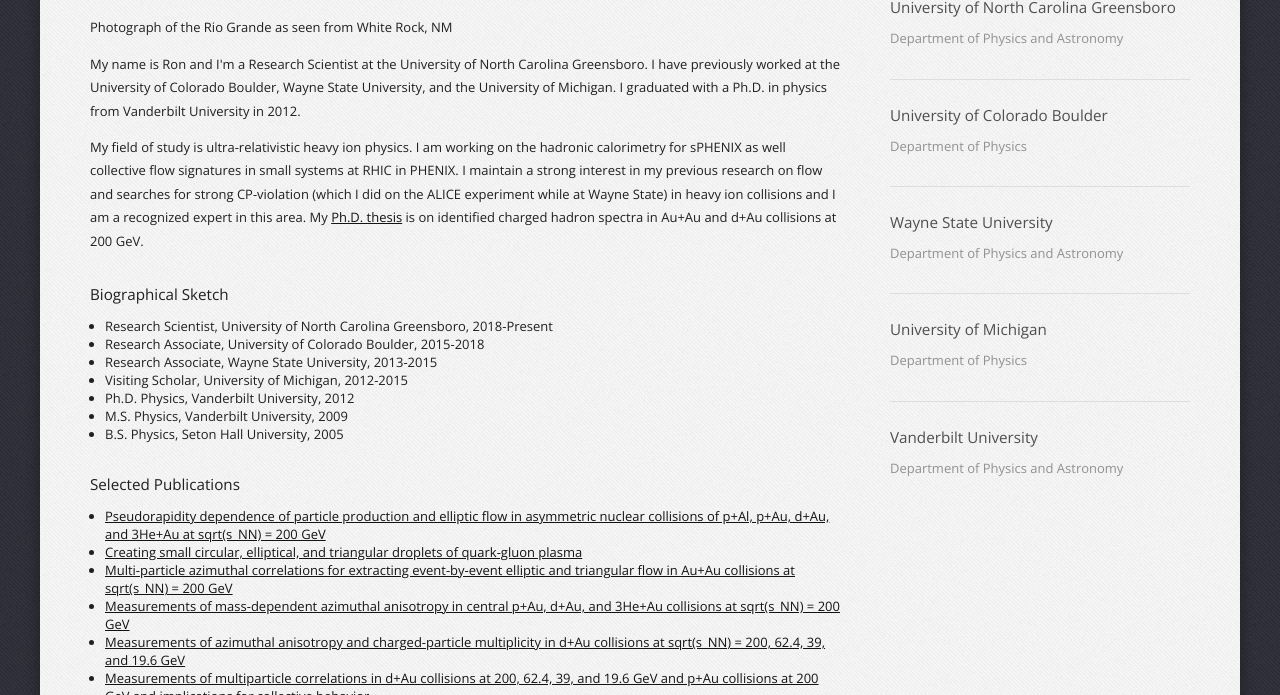
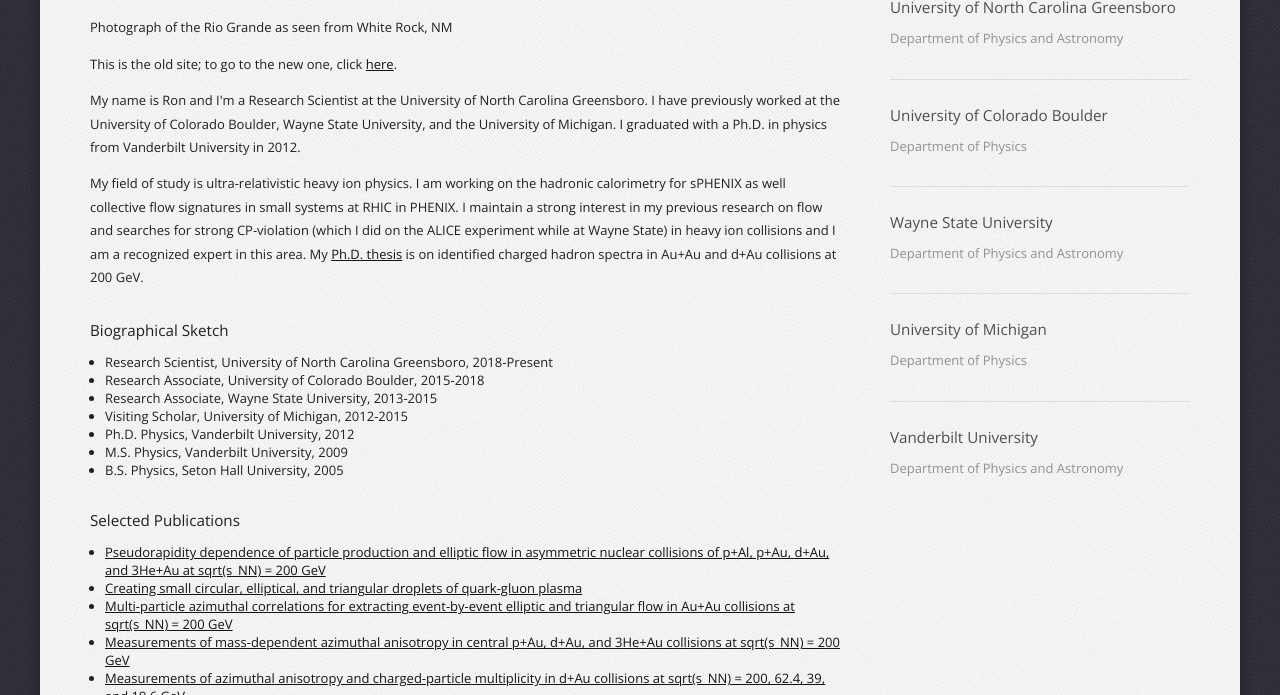
Before and after one commit to belmonrj/belmonrj.github.io, a Jekyll site: the page old_version/index.html, which Jekyll copies as it is, in a window 1280 px wide and 900 px high, scrolled down 355 px, cut to the strip 205-900 px from the top of the window. Built offline with Jekyll 4.4.1, drawn with Linux system fonts in a browser that asks for light colours.

Commit message:
New page now links to old page, update to 404

```diff
--- a/404.html
+++ b/404.html
@@ -22,5 +22,6 @@
 
   <p><strong>Page not found :(</strong></p>
   <p>The requested page could not be found.</p>
-  <p>The old version of this page can be found <a href="https://belmonrj.github.io/old_version/">here</a>.</p>
+  <p>The current version of this page can be found <a href="index.html">here</a>.</p>
+  <p>The old version of this page can be found <a href="old_version/index.html">here</a>.</p>
 </div>
--- a/old_version/index.html
+++ b/old_version/index.html
@@ -48,6 +48,7 @@
 <!--<p><img src="images/duane_crop.jpg" width="750" height="250" alt="" /></p>-->
 <p><img src="images/whiterock_1crop.png" width="750" height="250" alt="" /></p>
 <p>Photograph of the Rio Grande as seen from White Rock, NM</p>
+<p>This is the old site; to go to the new one, click <a href="../index.html">here</a>.</p>
 <p>
 My name is Ron and I'm a Research Scientist at the University of North Carolina Greensboro.
 I have previously worked at the University of Colorado Boulder, Wayne State University, and
```
Also changed, not shown: index.md (+1 -1 lines).
